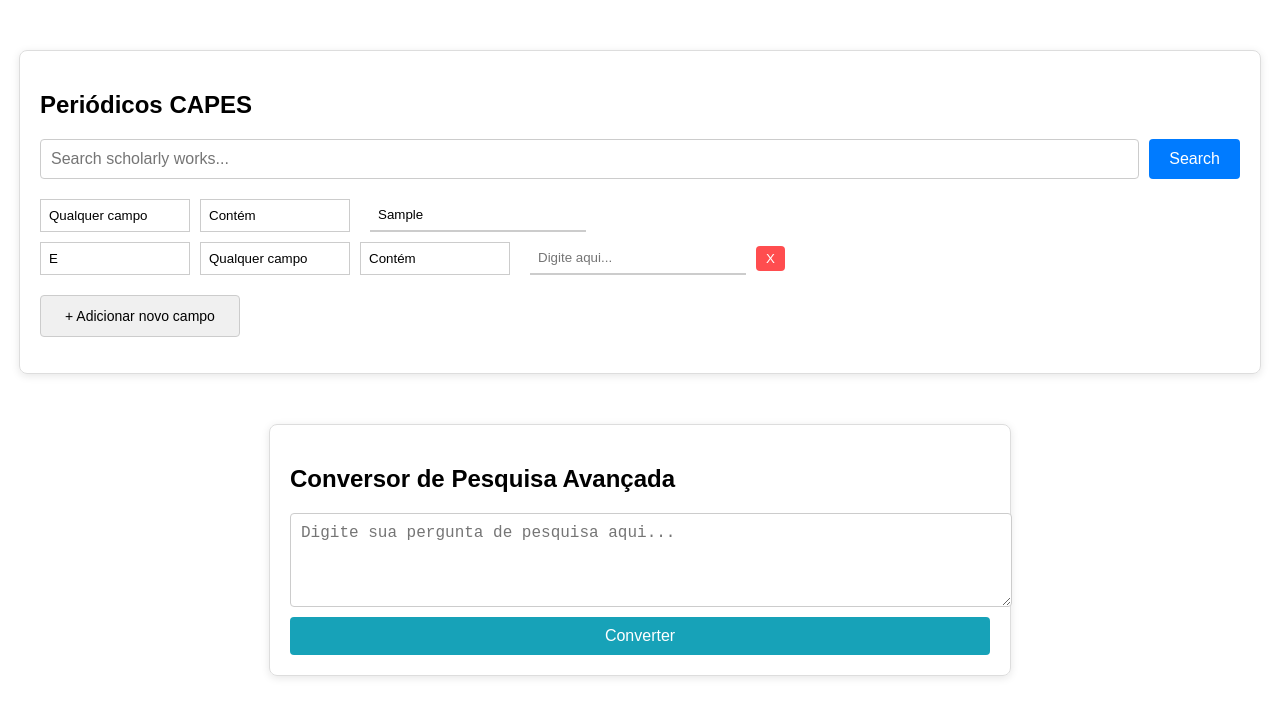
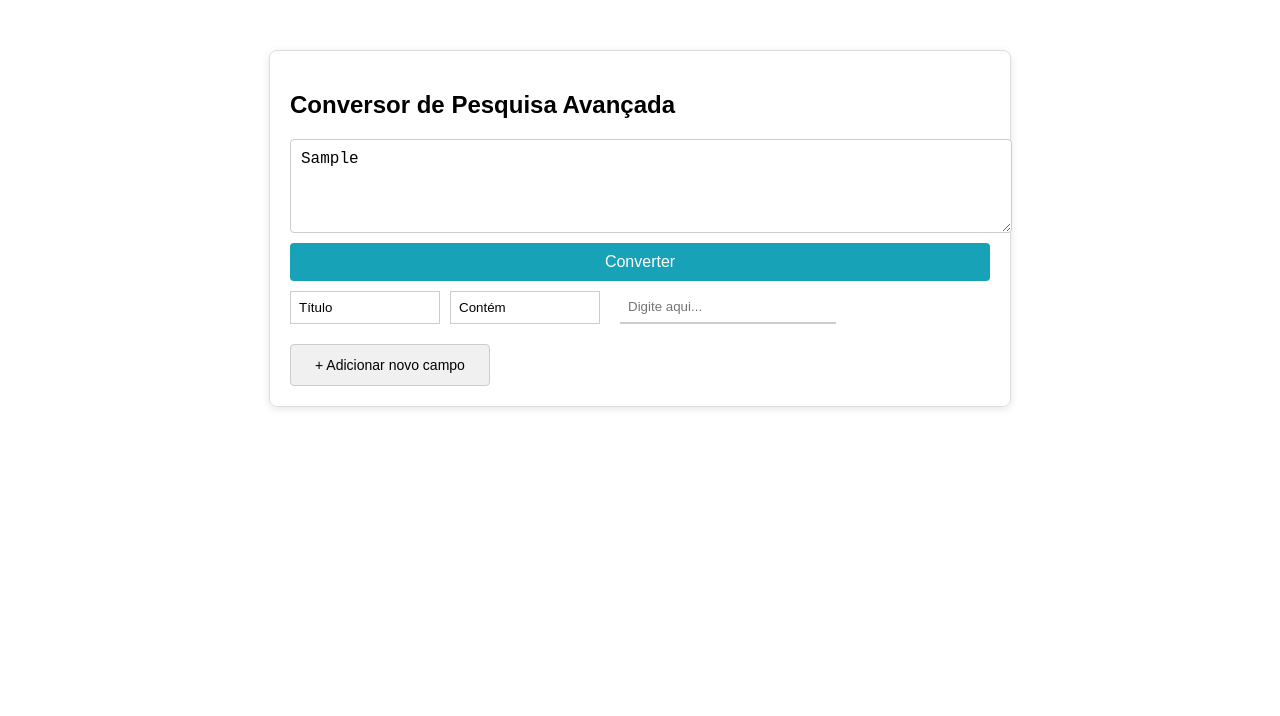
Before and after one commit to fernandesbarreto/capes-hacka, a React (Create React App) app in the folder capes/: page / in a window 1280 px wide. Both pictures are taken after typing "Sample" into the empty fields and a click on the button "+ Adicionar novo campo". Shown: the top 716 px of the page. Built offline with nearby package versions, Linux system fonts and the light colour scheme.

Commit message:
connect gpt to advancedsearch

```diff
--- a/capes/src/App.js
+++ b/capes/src/App.js
@@ -7,7 +7,7 @@ import ChatGPT from "./components/ChatGPT";
 function App() {
   return (
     <div>
-      <SimpleSearchBar />
+      {/* <SimpleSearchBar /> */}
       <ChatGPT />
     </div>
   );
--- a/capes/src/components/AdvancedSearch.js
+++ b/capes/src/components/AdvancedSearch.js
@@ -1,12 +1,11 @@
-import React, { useState } from 'react';
+import React, { useState, useEffect } from 'react';
 
-const Menu = ({ itemList }) => {
+const Menu = ({ itemList, selectedValue, onSelect }) => {
   const [isOpen, setIsOpen] = useState(false);
-  const [menuTitle, setMenuTitle] = useState(itemList[0]);
 
   const handleItemClick = (item) => {
-    setMenuTitle(item);  // Atualiza o título com o nome do item clicado
-    setIsOpen(false);  // Fecha o menu após o item ser clicado
+    onSelect(item); // Chama a função para atualizar o valor selecionado
+    setIsOpen(false); // Fecha o menu após o item ser clicado
   };
 
   const toggleMenu = () => {
@@ -16,7 +15,7 @@ const Menu = ({ itemList }) => {
   return (
     <div style={styles.menuContainer}>
       <button onClick={toggleMenu} style={styles.button}>
-        {menuTitle}
+        {selectedValue}
       </button>
       {isOpen && (
         <ul style={styles.menuList}>
@@ -26,7 +25,7 @@ const Menu = ({ itemList }) => {
               style={styles.menuItem}
               onClick={() => handleItemClick(item)}
             >
-              {item} {menuTitle === item && '✔ '}
+              {item} {selectedValue === item && '✔ '}
             </li>
           ))}
         </ul>
@@ -35,13 +34,42 @@ const Menu = ({ itemList }) => {
   );
 };
 
-const AdvancedSearchLine = ({ isFirst, onRemove }) => {
+const AdvancedSearchLine = ({
+  isFirst,
+  onRemove,
+  field,
+  textValue,
+  setField,
+  setTextValue,
+  operator,
+  setOperator,
+}) => {
   return (
     <div style={{ display: 'flex', alignItems: 'center', marginTop: '10px' }}>
-      {!isFirst && <Menu itemList={['E', 'OU']} />}
-      <Menu itemList={['Qualquer campo', 'Título', 'Autor', 'Assunto', 'Editor']} />
-      <Menu itemList={['Contém', 'É']} />
-      <input type="text" style={styles.textField} placeholder="Digite aqui..." />
+      {!isFirst && (
+        <Menu
+          itemList={['E', 'OU']}
+          selectedValue={operator}
+          onSelect={setOperator}
+        />
+      )}
+      <Menu
+        itemList={['Qualquer campo', 'Título', 'Autor', 'Assunto', 'Editor']}
+        selectedValue={field}
+        onSelect={setField}
+      />
+      <Menu
+        itemList={['Contém', 'É']}
+        selectedValue="Contém" // Fixado como "Contém" para este exemplo
+        onSelect={() => {}} // Sem atualização, pois é fixo
+      />
+      <input
+        value={textValue}
+        onChange={(e) => setTextValue(e.target.value)}
+        type="text"
+        style={styles.textField}
+        placeholder="Digite aqui..."
+      />
       {!isFirst && (
         <button onClick={onRemove} style={styles.removeButton}>
           X
@@ -51,24 +79,97 @@ const AdvancedSearchLine = ({ isFirst, onRemove }) => {
   );
 };
 
-const AdvancedSearch = () => {
-  const [lines, setLines] = useState([1]); // Inicialmente uma linha de pesquisa
+const AdvancedSearch = ({advancedString = ''}) => {
+
+  useEffect(() => {
+    stringToList();
+  }, [advancedString])
+
+  const stringToList = (advancedString) => {
+    if (advancedString == '' || !advancedString) {
+      return [];
+    }
+
+    // Remove asteriscos do início da string
+    const cleanedString = advancedString.replace(/^\*+/, '');
+
+    console.log("cleanedString ", cleanedString, "advancedString", advancedString);
+
+    const result = [];
+    const parts = cleanedString.split(/(\bAND\b|\bOR\b)/);
+
+    let currentOperator = null;
+
+    for (let part of parts) {
+      part = part.trim();
+
+      if (part === 'AND' || part === 'OR') {
+        currentOperator = part === 'AND' ? 'E' : 'OU';
+      } else if (part) {
+        // Remove as aspas e divide o campo e o valor
+        let fieldAndText = part.replace(/"/g, ''); // Remove aspas
+        let [field, textValue] = fieldAndText.split(':').map(item => item.trim());
+
+        if (field === "title") {
+          field = "Título";
+        } else {
+          field = "Autor";
+        }
+
+        console.log('Field:', field);
+        console.log('TextValue:', textValue);
+
+        const item = {
+          field: field.trim(), // Título, Autor, etc.
+          textValue: textValue.replace(/'/g, '').trim(), // Remove aspas simples se existirem
+        };
+
+        // Aplica o operador, se não for o primeiro item
+        if (result.length > 0 && currentOperator) {
+          item.operator = currentOperator;
+        }
+
+        result.push(item);
+      }
+    }
+
+    console.log('Final result:', result); // Verifique o resultado final
+    setLines(result)
+    console.log('lines:', lines)
+
+    return result;
+  };
+
+
+  const [lines, setLines] = useState([]);
 
   const addLine = () => {
-    setLines([...lines, lines.length + 1]); // Adiciona um número único à lista de linhas
+    setLines([...lines, { field: 'Título', textValue: '', operator: 'OU' }]);
   };
 
   const removeLine = (index) => {
-    setLines(lines.filter((_, i) => i !== index)); // Remove a linha específica
+    setLines(lines.filter((_, i) => i !== index));
+  };
+
+  const updateLine = (index, newValues) => {
+    const updatedLines = [...lines];
+    updatedLines[index] = { ...updatedLines[index], ...newValues };
+    setLines(updatedLines);
   };
 
   return (
     <div>
-      {lines.map((_, index) => (
+      {lines.map((line, index) => (
         <AdvancedSearchLine
           key={index}
           isFirst={index === 0}
           onRemove={() => removeLine(index)}
+          field={line.field}
+          textValue={line.textValue}
+          operator={line.operator}
+          setField={(value) => updateLine(index, { field: value })}
+          setTextValue={(value) => updateLine(index, { textValue: value })}
+          setOperator={(value) => updateLine(index, { operator: value })}
         />
       ))}
 
--- a/capes/src/components/ChatGPT.js
+++ b/capes/src/components/ChatGPT.js
@@ -2,8 +2,9 @@
 
 import React, { useState } from "react";
 import axios from "axios";
+import AdvancedSearch from "./AdvancedSearch";
 
-const AdvancedSearch = () => {
+const GPTSearch = () => {
   const [query, setQuery] = useState("");
   const [advancedSearch, setAdvancedSearch] = useState("");
   const [isLoading, setIsLoading] = useState(false);
@@ -26,12 +27,10 @@ const AdvancedSearch = () => {
 Você é um assistente especializado em transformar perguntas de pesquisa em buscas avançadas utilizando operadores booleanos. Sua tarefa é converter a entrada do usuário em uma expressão lógica que pode ser utilizada em sistemas de busca avançada.
 
 **Regras:**
-1. Utilize os campos específicos conforme necessário (por exemplo, "title:").
+1. Utilize os campos específicos conforme necessário (por exemplo, title: e author:).
 2. Use operadores booleanos em maiúsculas: AND, OR.
-3. Envolva cada conjunto de condições relacionadas em parênteses.
-4. Utilize aspas para delimitar termos de busca específicos.
-5. Utilize termos de busca sem aspas para correspondências parciais.
-6. Utilize termos de busca sem campos específicos caso seja relevante procurar em todos os campos
+3. Utilize aspas para delimitar termos de busca específicos.
+4. Deixe os campos fora das aspas, exemplo: title: "machine learning".
 
 **Exemplos:**
 
@@ -39,19 +38,19 @@ Você é um assistente especializado em transformar perguntas de pesquisa em bus
 Preciso de informações de cachorros no ano de 2001 e de informações de gatos no ano de 2009
 
 **Saída:**
-(title: "dog" AND "2001") OR (title: "cat" AND "2009")
+title: "dog" AND "2001" OR title: "cat" AND "2009"
 
 **Entrada:**
 Estou fazendo uma pesquisa sobre terremotos e vulcões do Chile e da Argentina
 
 **Saída:**
-(title: "argentina" OR title: "chile") AND (title: "earthquakes" OR title: "volcanoes")
+title: "argentina" OR title: "chile" AND title: "earthquakes" OR title: "volcanoes"
 
 **Entrada:**
 Queria ler trabalhos sobre inteligência artificial e machine learning escritos por John Bolton
 
 **Saída:**
-("Artificial Inteligence" OR "AI" OR "Machine Learning") AND authors: "John Bolton"
+"Artificial Inteligence" OR "AI" OR "Machine Learning" AND authors: "John Bolton"
 
 ---
 
@@ -114,6 +113,9 @@ ${query}
           <p>{advancedSearch}</p>
         </div>
       )}
+
+      <AdvancedSearch advancedString={advancedSearch}/>
+
     </div>
   );
 };
@@ -162,4 +164,4 @@ const styles = {
   },
 };
 
-export default AdvancedSearch;
+export default GPTSearch;
```
